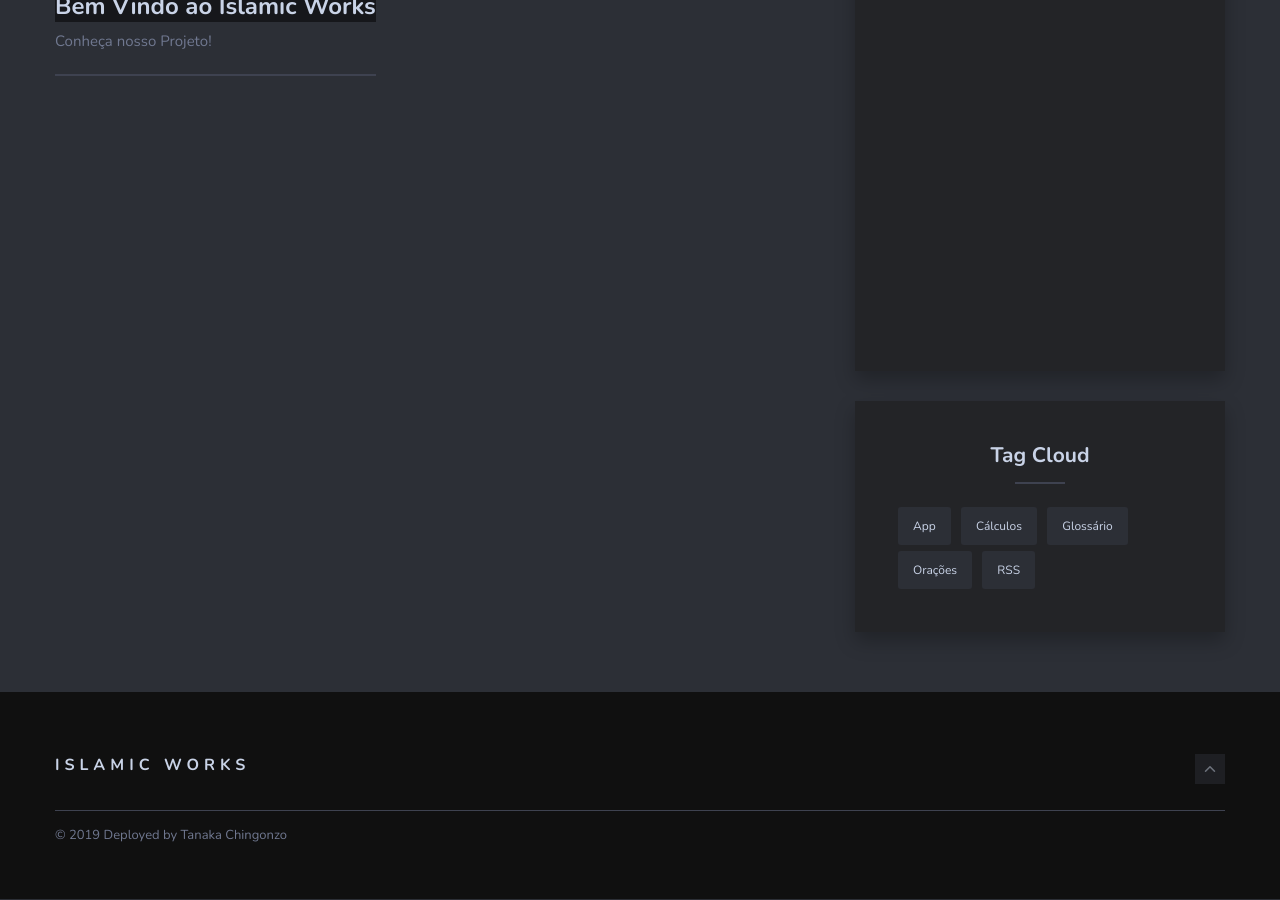
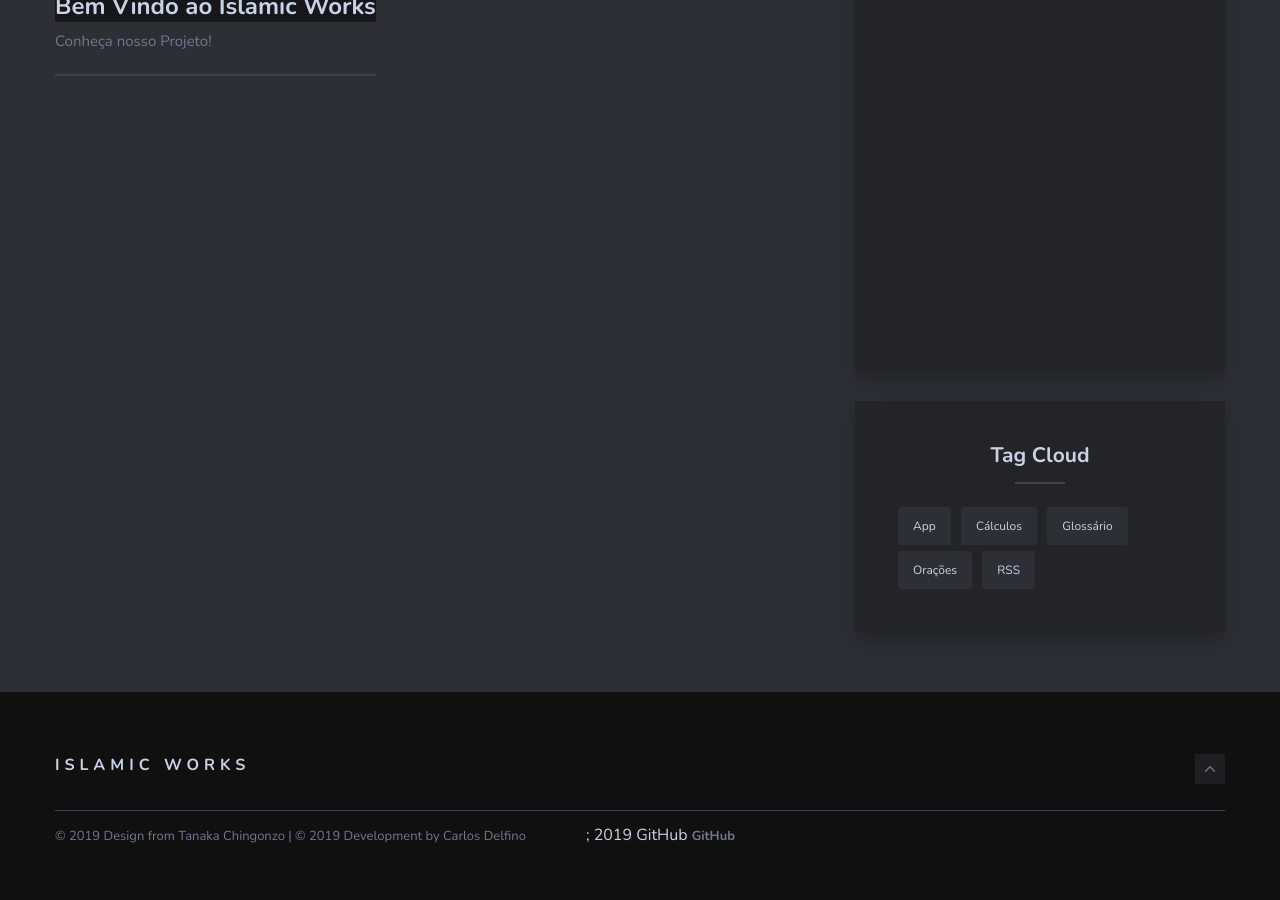
Before and after one commit to islamic-works/islamic-works.github.io, a Jekyll site: the page built from index.html, in a window 1280 px wide and 900 px high, scrolled down 1033 px. Built offline with Jekyll 4.4.1, drawn with Linux system fonts in a browser that asks for light colours; the list of posts is cut into pages by our own code; comment, search, counter and statistics services are not loaded.

Commit message:
Melhorias no layout

```diff
--- a/_includes/footer.html
+++ b/_includes/footer.html
@@ -10,25 +10,28 @@
         </div>
         <div class="footer-bottom">
           <div class="copyright">
-            <p>&copy; {{site.time | date: '%Y'}} Deployed by <a href="https://github.com/tanakachingonzo">Tanaka Chingonzo</a></p>
+            <p>&copy; {{site.time | date: '%Y'}} Design from <a href="https://github.com/tanakachingonzo">Tanaka Chingonzo</a> | &copy; {{site.time | date: '%Y'}} Development by <a href="https://github.com/crlosdelfino">Carlos Delfino</a></p>
           </div>
           <div class="footer-social">
             <ul class="list-reset">
+              {% if site.github_username %}
+              <li><i class="devicons devicons-git"></i>; {{site.time | date: '%Y'}} GitHub <a href="https://github.com/{{ site.github_username}}">GitHub</a></li>
+              {% endif %}
               {% if site.facebook %}
               <li><a href="{{ site.facebook }}">Facebook</a></li>
-              {% else %} {% endif %}
+              {% endif %}
 
               {% if site.twitter %}
               <li><a href="https://twitter.com/{{ site.twitter }}">Twitter</a></li>
-              {% else %} {% endif %}
+              {% endif %}
 
               {% if site.instagram %}
               <li><a href="{{ site.instagram }}">Instagram</a></li>
-              {% else %} {% endif %}
+              {% endif %}
 
               {% if site.pinterest %}
               <li><a href="{{ site.pinterest }}">Pinterest</a></li>
-              {% else %} {% endif %}
+              {% endif %}
             </ul>
           </div>
         </div>
```
